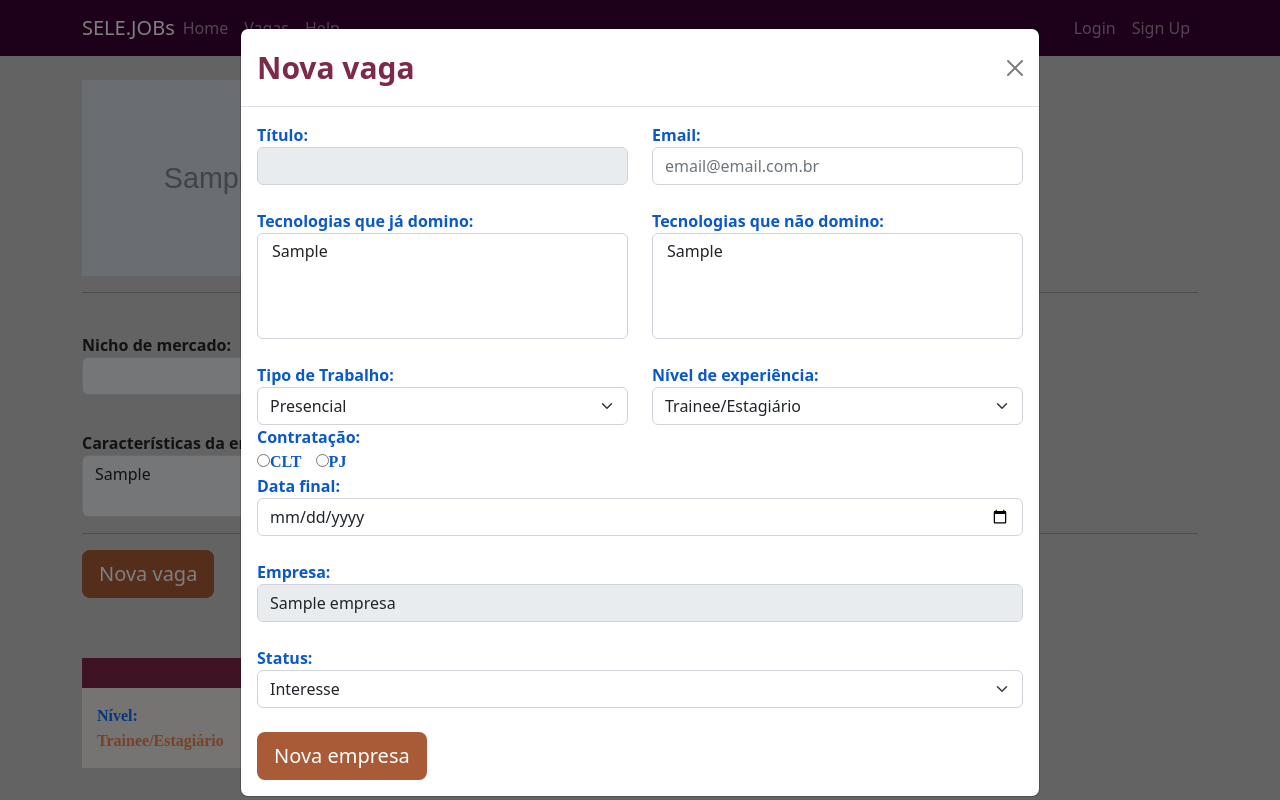
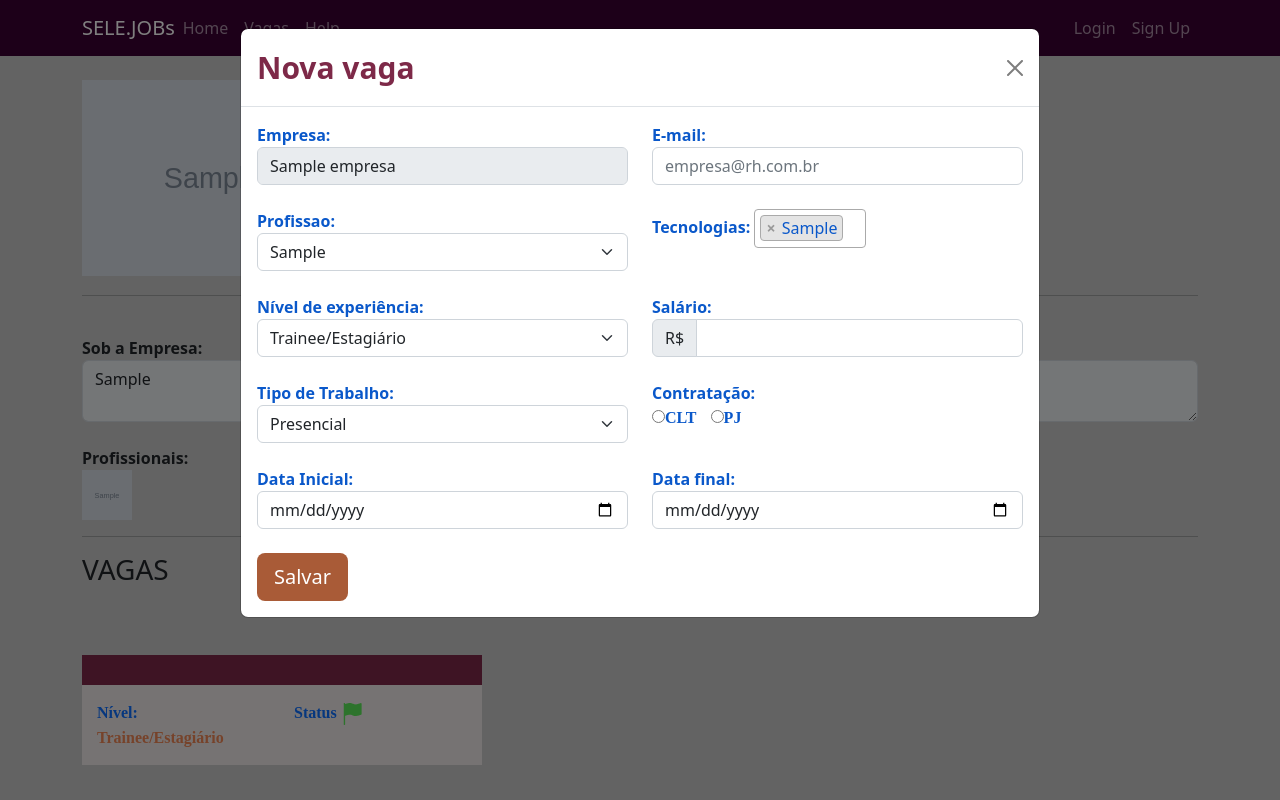
Before and after one commit to pedro-hnrq/Proj_Sele-o, a Django app: page /home/empresa/1 in a window 1280 px wide, after a click on "Criar vaga". Run offline with Django 4.2, Linux system fonts and the light colour scheme; tables that the repository leaves empty hold one stand-in row (values such as "Sample post"); grey boxes marked "Sample" are stand-in pictures.

Commit message:
Iniciando construção das Vagas

```diff
--- a/empresa/templates/empresa_unica.html
+++ b/empresa/templates/empresa_unica.html
@@ -28,21 +28,43 @@
                 <h1 class="titulo">{{empresa.nome}}</h1>
                 <h3 class="paragrafo">Enderenço:</h3>
                 <p class="endere">{{empresa.logradouro}}, {{empresa.numero}}, {{empresa.cidade}} - {{empresa.estado}}</p>
+
+                <a data-bs-toggle="modal" data-bs-target="#exampleModal" class="btn btn-lg btn-orange">Criar vaga</a>
             </div>
 
+        </div>
 
-
-        </div>
         <hr>
         <br>
         <div class="row">
+            <div class="col-md-12">
+                <label>Sob a Empresa:</label>
+                <textarea disabled class="form-control">{{empresa.caracteristica_empresa}}</textarea>
+            </div>
+
+            <div class="col-md-3">
+
+
+            </div>
+        </div><br>
+        <div class="row">
             <div class="col-md-6">
-                <label>Nicho de mercado:</label>
-                <input disabled type="text" class="form-control" value="{{empresa.get_nicho_mercado_display}}">
+                <label>Profissionais:</label><br>
+                {% for profissao in empresa.profissao_empresa.all %}
+                    {% if forloop.counter <= 4 %}
+                        <img src="{{ profissao.logo_profissao.url }}" alt="{{ profissao.profissao }}" title="{{ profissao.profissao }}" width="50" height="50">
+
+                    {% elif forloop.counter == 5 %}
+                        <br>
+                        <img src="{{ profissao.logo_profissao.url }}" alt="{{ profissao.profissao }}" title="{{ profissao.profissao }}" width="50" height="50">
+                    {% else %}
+                        <img src="{{ profissao.logo_profissao.url }}" alt="{{ profissao.profissao }}" title="{{ profissao.profissao }}" width="50" height="50" style="display:none;">
+                    {% endif %}
+                {% endfor %}
             </div>
 
             <div class="col-md-6">
-                <label>Tecnologias usadas:</label><br>
+                <label>Tecnologias:</label><br>
                 {% for tech in empresa.tecnologias.all %}
                     {% if forloop.counter <= 4 %}
                         <img src="{{ tech.logo_tecn.url }}" alt="{{ tech.tecnologia }}" title="{{ tech.tecnologia }}" width="50" height="50">
@@ -62,22 +84,10 @@
             </div>
 
         </div>
-        <br>
-        <div class="row">
-            <div class="col-md-7">
-                <label>Características da empresa:</label>
-                <textarea disabled class="form-control">{{empresa.caracteristica_empresa}}</textarea>
-            </div>
 
-            <div class="col-md-3">
+        <hr><h3>VAGAS</h3>
 
 
-            </div>
-        </div>
-
-        <hr>
-
-        <a data-bs-toggle="modal" data-bs-target="#exampleModal" class="btn btn-lg btn-orange">Nova vaga</a>
 
         <div class="row">
             {% for vaga in vagas %}
@@ -125,25 +135,26 @@
             <div class="modal-body">
                 <form action="{% url 'nova_vaga' %}" method="POST"> {% csrf_token %}
                     <div class="row">
-                        <div class="col-md">
-                            <label>Título:</label>
-                            <input disabled type="text" class="form-control" value="{{empresa.get_nicho_mercado_display}}">
-                            <!-- <input type="text" name="titulo" class="form-control" placeholder="Digite o título da vaga..."> -->
+                        <div class="col-md-6">
+                            <label>Empresa:</label>
+                            <input disabled type="text" class="form-control" value="{{empresa.nome}}">
+
                         </div>
 
-                        <div class="col-md">
-                            <label>Email:</label>
-                            <input type="email" name="email" class="form-control" placeholder="email@email.com.br">
+                        <div class="col-md-6">
+                            <label>E-mail:</label>
+                            <input type="email" name="email" class="form-control" placeholder="empresa@rh.com.br">
+
                         </div>
 
                     </div>
                     <br>
                     <div class="row">
                         <div class="col-md">
-                            <label>Tecnologias que já domino:</label>
-                            <select name="tecnologias_domina" class="form-select" multiple>
-                                {% for tech in empresa.tecnologias.all %}
-                                    <option>{{tech}}</option>
+                            <label>Profissao:</label>
+                            <select  name="profissao" class="form-select">
+                                {% for prof in empresa.profissao_empresa.all %}
+                                    <option>{{prof}}</option>
                                 {% endfor %}
                                 <!-- #Traz todos -->
                                 <!-- {% for tech in tecnologias %} -->
@@ -154,10 +165,13 @@
                         </div>
 
                         <div class="col-md">
-                            <label>Tecnologias que não domino:</label>
-                            <select name="tecnologias_nao_domina" class="form-select" multiple>
+                            <label>Tecnologias:</label>
+                            <select id="id_tecnologias"  name="tecnologia" class="form-select" multiple>
                                 {% for tech in empresa.tecnologias.all %}
-                                    <option>{{tech}}</option>
+                                <option value="{{ tech.id }}" data-img-src="{{ tech.logo_tecn.url }}"
+                                    {% if tech in empresa.tecnologias.all %} selected {% endif %}>
+                                    {{ tech.tecnologia }}
+                                </option>
                                 {% endfor %}
 
                             </select>
@@ -166,14 +180,7 @@
                     </div>
                     <br>
                     <div class="row">
-                        <div class="col-md-6">
-                            <label>Tipo de Trabalho:</label>
-                            <select name="experiencia" class="form-select">
-                                <option value="P">Presencial</option>
-                                <option value="H">Híbrido</option>
-                                <option value="R">Remoto</option>
-                            </select>
-                        </div>
+
                         <div class="col-md-6">
                             <label>Nível de experiência:</label>
                             <select name="experiencia" class="form-select">
@@ -185,42 +192,54 @@
                                 <option value="L">Líder/Gerente</option>
                             </select>
                         </div>
-
+                        <div class="col-md-6">
+                            <label>Salário:</label>
+                            <div class="input-group">
+                                <span class="input-group-text">R$</span>
+                                <input type="number" class="form-control" name="salario" pattern="[0-9]*" inputmode="numeric">
+                            </div>
+                        </div>
+                    </div>
+                        <br>
                         <div class="row">
 
-
-                            <div class="col-md-2">
+                            <div class="col-md-6">
+                                <label>Tipo de Trabalho:</label>
+                                <select name="tipo_trabalho" class="form-select">
+                                    <option value="P">Presencial</option>
+                                    <option value="H">Híbrido</option>
+                                    <option value="R">Remoto</option>
+                                </select>
+                            </div>
+                            <div class="col-md-6">
                                 <label>Contratação:</label><br>
                                     <input name="contratacao" type="radio" value="CLT" id="M"><label for="CLT" align="right"  style="padding-right: 10px; font-family: 'Marko One', serif; font-weight: bold;"> CLT</label>
                                     <input name="contratacao" type="radio" value="PJ" id="F"><label for="PJ" align="right" style="font-family: 'Marko One', serif; font-weight: bold;"> PJ</label>
                                 </select>
                             </div>
+
                         </div>
 
-                        <div class="col-md">
+
+
+
+                    <br>
+
+
+
+                    <div class="row">
+                        <div class="col-md-6">
+                            <label>Data Inicial:</label>
+                            <input type="date" class="form-control" name="data_inicial">
+
+                        </div>
+
+                        <div class="col-md-6">
                             <label>Data final:</label>
                             <input type="date" class="form-control" name="data_final">
 
                         </div>
-
-                    </div>
-                    <br>
-                    <div class="row">
-                        <div class="col-md">
-                            <label>Empresa:</label>
-                            <input disabled type="text" class="form-control" value="{{empresa.nome}}">
-                            <!-- <select name="empresa" class="form-select">
-                                {% for empresa_iter in empresas %}
-                                    <option {% if empresa.id == empresa_iter.id %} selected {% endif %} value="{{empresa_iter.id}}">{{empresa_iter}}</option>
-                                {% endfor %}
-                            </select> -->
-                        </div>
-
-                    </div>
-
-                    <br>
-                    <div class="row">
-                        <div class="col-md">
+                        <!-- <div class="col-md">
                             <label>Status:</label>
                             <select name="status" class="form-select">
                                 <option value="I">Interesse</option>
@@ -229,12 +248,12 @@
                                 <option value="D">Desafio técnico</option>
                                 <option value="F">Finalizado</option>
                             </select>
-                        </div>
+                        </div> -->
 
                     </div>
                     <br>
-                    <input type="submit" value="Nova empresa" class="btn btn-lg btn-orange">
-
+                    <input type="submit" value="Salvar" class="btn btn-lg btn-orange">
+                </div>
                 </form>
             </div>
 
--- a/empresa/views.py
+++ b/empresa/views.py
@@ -104,9 +104,11 @@ def empresa(request, id):
     empresa_unica = get_object_or_404(Empresa, id=id)
     empresas = Empresa.objects.all()
     tecnologias = Tecnologias.objects.all()
+    profissao = Profissao.objects.all()
     vagas = Vagas.objects.filter(empresa_id=id)
     return render(request, 'empresa_unica.html', {'empresa': empresa_unica,
                                                   'tecnologias': tecnologias,
+                                                  'profissao': profissao,
                                                   'empresas': empresas,
                                                   'vagas': vagas})
 
```
Also changed, not shown: empresa/models.py (+51 -18 lines), vagas/views.py (+52 -19 lines), empresa/migrations/0009_alter_profissao_options_and_more.py (added).
